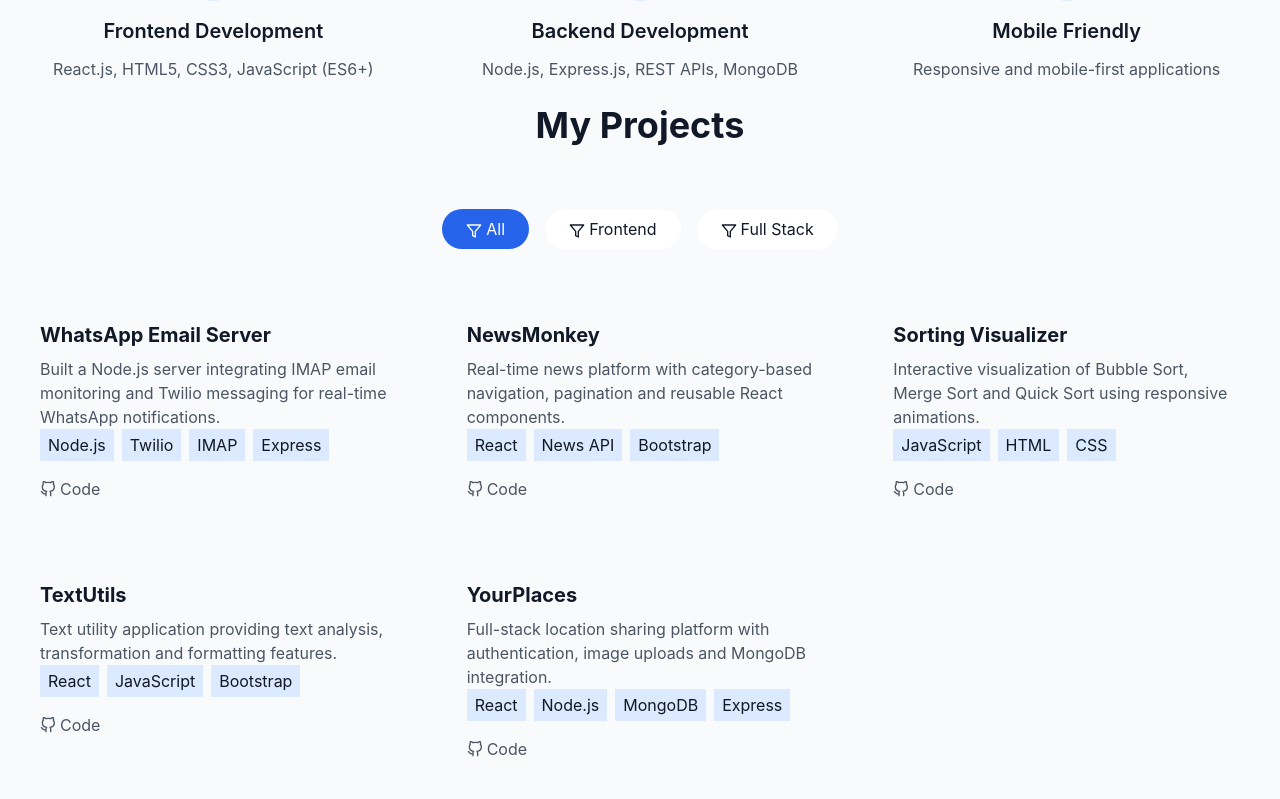
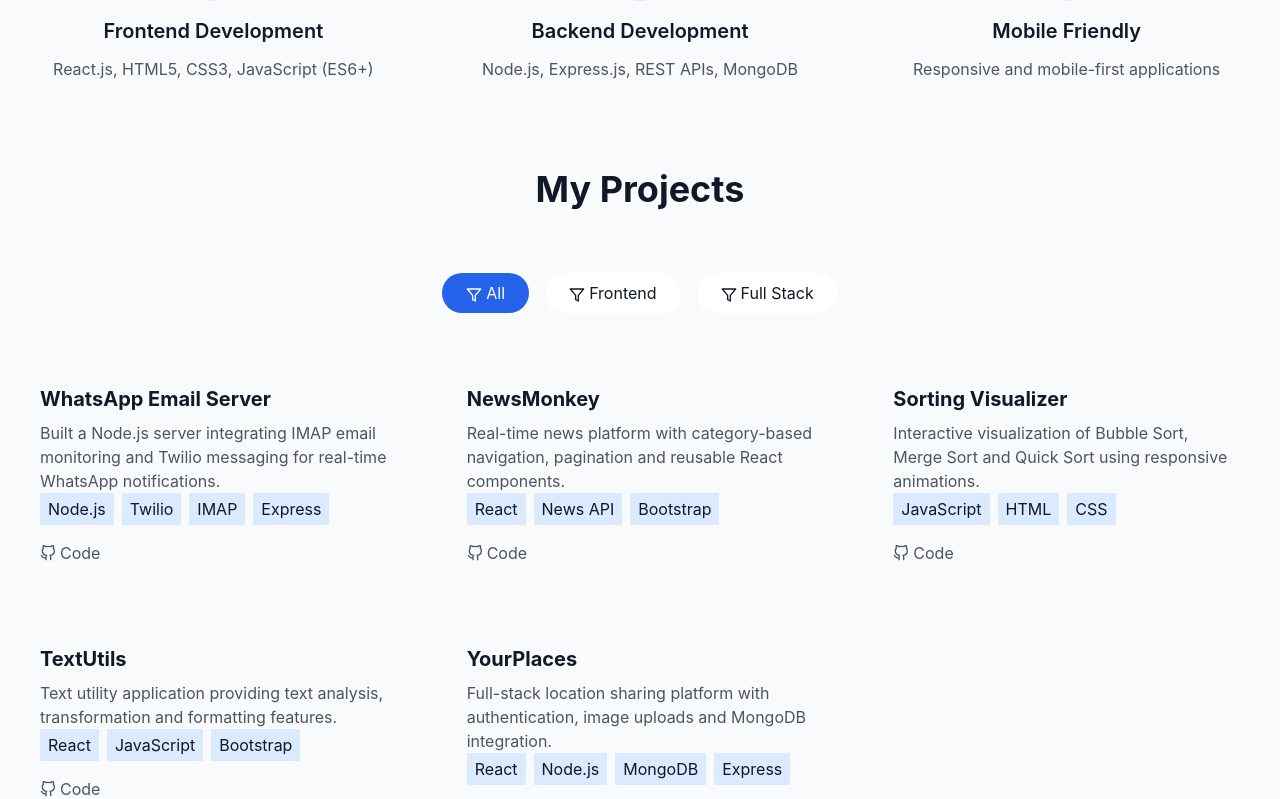
Before and after one commit to bhumika111/portfolio, a React (Create React App) app: page / in a window 1280 px wide. Shown: the part 1703-2502 px from the top of the page. Built offline with nearby package versions, Linux system fonts and the light colour scheme.

Commit message:
improve section spacing and background

```diff
--- a/src/components/Projects.js
+++ b/src/components/Projects.js
@@ -63,7 +63,7 @@ const data = [
     : data.filter((item) => item.category === filter);
 
   return (
-    <section id="projects" className="section-padding bg-gray-50 ">
+    <section id="projects" className="pt-16 section-padding bg-gray-50 ">
       <div className="container-custom">
         {/* Heading */}
         <div className="text-center mb-16">
```
